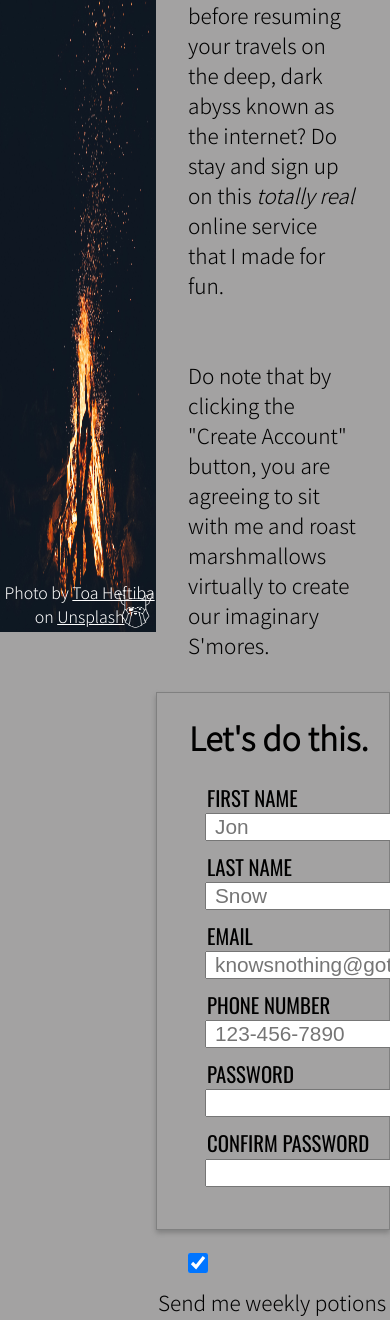
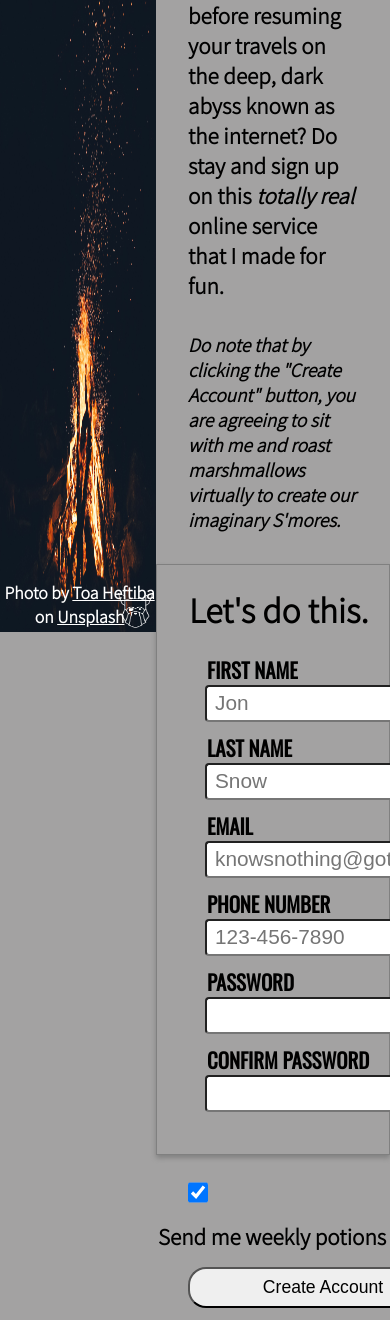
Before and after one commit to JeffLi117/Sign-Up-Form, a plain HTML site: page index.html in a window 390 px wide. Shown: the part 212-1532 px from the top of the page. Drawn offline with nearby package versions, Linux system fonts and the light colour scheme.

Commit message:
Testing phone number dashes

```diff
--- a/index.html
+++ b/index.html
@@ -19,9 +19,9 @@
     <div class="rightside">
     <p>
         Hello, traveler. You look weary. Perhaps you could use a short rest by the bonfire before resuming your travels on the deep, dark abyss known as the internet? Do stay and sign up on this <em>totally real</em> online service that I made for fun.
-        <br>
-        Do note that by clicking the "Create Account" button, you are agreeing to sit with me and roast marshmallows virtually to create our imaginary S'mores.
     </p>
+        <div id="smores">Do note that by clicking the "Create Account" button, you are agreeing to sit with me and roast marshmallows virtually to create our imaginary S'mores.</div>
+
 
     <div class="leggo">
 
@@ -42,7 +42,7 @@
         </div>
         <div class="column2">
             <label for="phone">Phone Number</label><br>
-            <input type="text" pattern="[0-9]{3}-[0-9]{3}-[0-9]{4}" id="phone" name="phone_number" placeholder="123-456-7890" title="Please enter a valid phone number; example: 123-456-7890">
+            <input type="number" pattern="[0-9]{3}-[0-9]{3}-[0-9]{4}" id="phone" name="phone_number" maxlength="12" placeholder="123-456-7890" title="Please enter a valid phone number; example: 123-456-7890">
         </div>
         <div class="column1">
             <label for="pwd">Password</label><br>
@@ -74,6 +74,27 @@
         document.getElementById("submitButton").addEventListener("click", (e) => {
             document.getElementById("test").className="submitted";
         });
+
+        // add dashes (-) automatically for phone number entry
+
+        const p_number = document.getElementById("phone")
+
+        p_number.addEventListener("keydown", function(event) {
+
+            let string_p_number = p_number.value.toString();
+            if (p_number.value.length == 3) {
+                string_p_number = `${p_number} + "-"`;
+                document.getElementById("phone").value = string_p_number;
+            } else {return}
+        })
+
+        /* p_number.addEventListener("keydown", function(event) {
+
+            if (event.keyCode == 48 || event.keyCode == 49 || event.keyCode == 50 || event.keyCode == 51 || event.keyCode == 52 || event.keyCode == 53 || event.keyCode == 54 || event.keyCode == 55 || event.keyCode == 56 || event.keyCode == 57) {
+                alert(typeof p_number.value.toString());
+            }
+            else {return}
+        }) */
     </script>
 </body>
 </html>
--- a/style.css
+++ b/style.css
@@ -5,6 +5,7 @@ body {
     height: 100vh;
     width: 100vw;
     font-family: 'Noto Sans JP', sans-serif;
+    font-weight: 600;
 }
 
 .rightside {
@@ -50,7 +51,7 @@ button {
     font-size: clamp(1rem, 1.1rem, 20px);
     margin-left: 2rem;
     margin-bottom: 0.5rem;
-    border-radius: 10px;
+    border-radius: 18px;
     min-width: 270px;
     width: 20%;
     min-height: 41px;
@@ -103,6 +104,13 @@ button:focus {
 span#potions:hover {
     color: purple;
     font-weight: bold;
+}
+
+div#smores {
+    margin: 2rem;
+    font-size: 1.1rem;
+    white-space: pre-line;
+    font-style:italic;
 }
 
 .leggo {
@@ -179,10 +187,12 @@ label {
 
 input {
   width: clamp(275px, 20vw, 400px);
-  height: clamp(22px, 28px, 35px);
+  height: clamp(31px, 37px, 40px);
   padding: 0.5rem;
   margin-bottom: 10px;
   box-sizing: border-box;
+  border-radius: 4px;
+  font-size: 90%;
 }
 
 input#newsletter {
@@ -216,3 +226,15 @@ form.submitted input:valid{
     border:1px solid rgb(7, 106, 7);
     box-shadow: 2px 2px 3px rgb(30, 151, 5);
 }
+
+/* Chrome, Safari, Edge, Opera */
+input::-webkit-outer-spin-button,
+input::-webkit-inner-spin-button {
+  -webkit-appearance: none;
+  margin: 0;
+}
+
+/* Firefox */
+input[type=number] {
+  -moz-appearance: textfield;
+}
```
